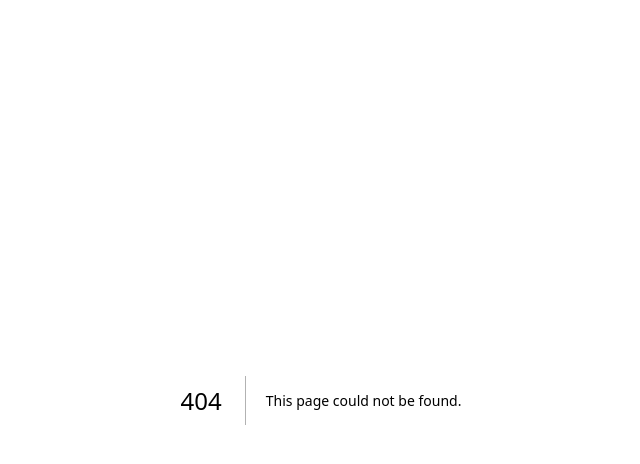
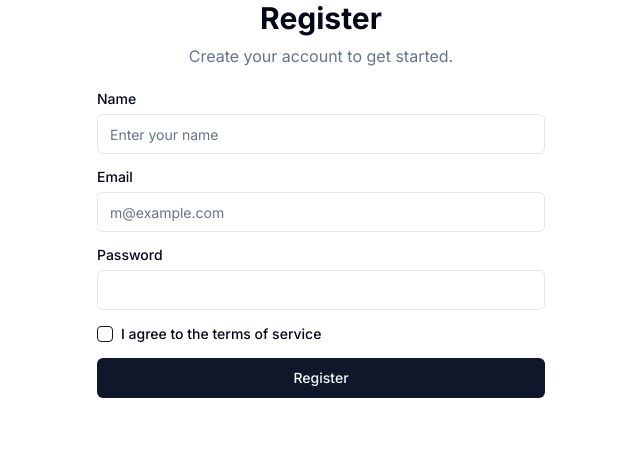
Before and after one commit to GearHead87/EasyMedicine, a Next.js app: page /signup in a window 1280 px wide. Before the commit this address had no page. Shown: the top 464 px of the page, without its empty margins (319-959 px from the left). Built offline with nearby package versions, Linux system fonts and the light colour scheme.

Commit message:
sign in and sign up page

```diff
--- a/package.json
+++ b/package.json
@@ -14,6 +14,9 @@
 	"dependencies": {
 		"@auth/prisma-adapter": "^2.4.1",
 		"@prisma/client": "^5.16.1",
+		"@radix-ui/react-checkbox": "^1.1.1",
+		"@radix-ui/react-label": "^2.1.0",
+		"@radix-ui/react-slot": "^1.1.0",
 		"@reduxjs/toolkit": "^2.2.6",
 		"bcrypt": "^5.1.1",
 		"class-variance-authority": "^0.7.0",
--- a/src/app/layout.tsx
+++ b/src/app/layout.tsx
@@ -25,7 +25,8 @@
 			<body
 				className={cn(
 					'min-h-screen bg-background font-sans antialiased',
-					fontSans.variable
+					fontSans.variable,
+
 				)}
 			>
 				<ReduxProvider>
--- a/src/app/sign-in/page.tsx
+++ /dev/null
@@ -1,3 +0,0 @@
-export default function SignInPage() {
-
-};
--- /dev/null
+++ b/src/app/signin/page.tsx
@@ -0,0 +1,16 @@
+import SignInForm from '@/components/component/SignInForm';
+import React from 'react';
+
+const SignInPage = () => {
+	return (
+		<div className="mx-auto max-w-md space-y-6">
+			<div className="space-y-2 text-center">
+				<h1 className="text-3xl font-bold">Sign in</h1>
+				<p className="text-muted-foreground">Sign in to get started.</p>
+			</div>
+			<SignInForm />
+		</div>
+	);
+};
+
+export default SignInPage;
--- /dev/null
+++ b/src/app/signup/page.tsx
@@ -0,0 +1,16 @@
+import { SignUpForm } from '@/components/component/SignUpForm';
+import React from 'react';
+
+const page = () => {
+	return (
+		<div className="mx-auto max-w-md space-y-6">
+			<div className="space-y-2 text-center">
+				<h1 className="text-3xl font-bold">Register</h1>
+				<p className="text-muted-foreground">Create your account to get started.</p>
+			</div>
+			<SignUpForm />
+		</div>
+	);
+};
+
+export default page;
--- /dev/null
+++ b/src/components/component/SignInForm.tsx
@@ -0,0 +1,27 @@
+import React from 'react';
+import { Label } from '@/components/ui/label';
+import { Input } from '@/components/ui/input';
+import { Checkbox } from '@/components/ui/checkbox';
+import { Button } from '@/components/ui/button';
+
+const SignInForm = () => {
+	return (
+		<div>
+			<form className="space-y-4">
+				<div className="grid gap-2">
+					<Label htmlFor="email">Email</Label>
+					<Input id="email" type="email" placeholder="m@example.com" required />
+				</div>
+				<div className="grid gap-2">
+					<Label htmlFor="password">Password</Label>
+					<Input id="password" type="password" required />
+				</div>
+				<Button type="submit" className="w-full">
+					Register
+				</Button>
+			</form>
+		</div>
+	);
+};
+
+export default SignInForm;
--- /dev/null
+++ b/src/components/component/SignUpForm.tsx
@@ -0,0 +1,34 @@
+import { Label } from "@/components/ui/label"
+import { Input } from "@/components/ui/input"
+import { Checkbox } from "@/components/ui/checkbox"
+import { Button } from "@/components/ui/button"
+
+export function SignUpForm() {
+  return (
+    <div>
+      <form className="space-y-4">
+        <div className="grid gap-2">
+          <Label htmlFor="name">Name</Label>
+          <Input id="name" placeholder="Enter your name" required />
+        </div>
+        <div className="grid gap-2">
+          <Label htmlFor="email">Email</Label>
+          <Input id="email" type="email" placeholder="m@example.com" required />
+        </div>
+        <div className="grid gap-2">
+          <Label htmlFor="password">Password</Label>
+          <Input id="password" type="password" required />
+        </div>
+        <div className="flex items-center space-x-2">
+          <Checkbox id="terms" required />
+          <Label htmlFor="terms" className="text-sm font-medium leading-none">
+            I agree to the terms of service
+          </Label>
+        </div>
+        <Button type="submit" className="w-full">
+          Register
+        </Button>
+      </form>
+    </div>
+  )
+}
--- /dev/null
+++ b/src/components/ui/button.tsx
@@ -0,0 +1,56 @@
+import * as React from "react"
+import { Slot } from "@radix-ui/react-slot"
+import { cva, type VariantProps } from "class-variance-authority"
+
+import { cn } from "@/lib/utils"
+
+const buttonVariants = cva(
+  "inline-flex items-center justify-center whitespace-nowrap rounded-md text-sm font-medium ring-offset-background transition-colors focus-visible:outline-none focus-visible:ring-2 focus-visible:ring-ring focus-visible:ring-offset-2 disabled:pointer-events-none disabled:opacity-50",
+  {
+    variants: {
+      variant: {
+        default: "bg-primary text-primary-foreground hover:bg-primary/90",
+        destructive:
+          "bg-destructive text-destructive-foreground hover:bg-destructive/90",
+        outline:
+          "border border-input bg-background hover:bg-accent hover:text-accent-foreground",
+        secondary:
+          "bg-secondary text-secondary-foreground hover:bg-secondary/80",
+        ghost: "hover:bg-accent hover:text-accent-foreground",
+        link: "text-primary underline-offset-4 hover:underline",
+      },
+      size: {
+        default: "h-10 px-4 py-2",
+        sm: "h-9 rounded-md px-3",
+        lg: "h-11 rounded-md px-8",
+        icon: "h-10 w-10",
+      },
+    },
+    defaultVariants: {
+      variant: "default",
+      size: "default",
+    },
+  }
+)
+
+export interface ButtonProps
+  extends React.ButtonHTMLAttributes<HTMLButtonElement>,
+    VariantProps<typeof buttonVariants> {
+  asChild?: boolean
+}
+
+const Button = React.forwardRef<HTMLButtonElement, ButtonProps>(
+  ({ className, variant, size, asChild = false, ...props }, ref) => {
+    const Comp = asChild ? Slot : "button"
+    return (
+      <Comp
+        className={cn(buttonVariants({ variant, size, className }))}
+        ref={ref}
+        {...props}
+      />
+    )
+  }
+)
+Button.displayName = "Button"
+
+export { Button, buttonVariants }
--- /dev/null
+++ b/src/components/ui/checkbox.tsx
@@ -0,0 +1,30 @@
+"use client"
+
+import * as React from "react"
+import * as CheckboxPrimitive from "@radix-ui/react-checkbox"
+import { Check } from "lucide-react"
+
+import { cn } from "@/lib/utils"
+
+const Checkbox = React.forwardRef<
+  React.ElementRef<typeof CheckboxPrimitive.Root>,
+  React.ComponentPropsWithoutRef<typeof CheckboxPrimitive.Root>
+>(({ className, ...props }, ref) => (
+  <CheckboxPrimitive.Root
+    ref={ref}
+    className={cn(
+      "peer h-4 w-4 shrink-0 rounded-sm border border-primary ring-offset-background focus-visible:outline-none focus-visible:ring-2 focus-visible:ring-ring focus-visible:ring-offset-2 disabled:cursor-not-allowed disabled:opacity-50 data-[state=checked]:bg-primary data-[state=checked]:text-primary-foreground",
+      className
+    )}
+    {...props}
+  >
+    <CheckboxPrimitive.Indicator
+      className={cn("flex items-center justify-center text-current")}
+    >
+      <Check className="h-4 w-4" />
+    </CheckboxPrimitive.Indicator>
+  </CheckboxPrimitive.Root>
+))
+Checkbox.displayName = CheckboxPrimitive.Root.displayName
+
+export { Checkbox }
--- /dev/null
+++ b/src/components/ui/input.tsx
@@ -0,0 +1,25 @@
+import * as React from "react"
+
+import { cn } from "@/lib/utils"
+
+export interface InputProps
+  extends React.InputHTMLAttributes<HTMLInputElement> {}
+
+const Input = React.forwardRef<HTMLInputElement, InputProps>(
+  ({ className, type, ...props }, ref) => {
+    return (
+      <input
+        type={type}
+        className={cn(
+          "flex h-10 w-full rounded-md border border-input bg-background px-3 py-2 text-sm ring-offset-background file:border-0 file:bg-transparent file:text-sm file:font-medium placeholder:text-muted-foreground focus-visible:outline-none focus-visible:ring-2 focus-visible:ring-ring focus-visible:ring-offset-2 disabled:cursor-not-allowed disabled:opacity-50",
+          className
+        )}
+        ref={ref}
+        {...props}
+      />
+    )
+  }
+)
+Input.displayName = "Input"
+
+export { Input }
--- /dev/null
+++ b/src/components/ui/label.tsx
@@ -0,0 +1,26 @@
+"use client"
+
+import * as React from "react"
+import * as LabelPrimitive from "@radix-ui/react-label"
+import { cva, type VariantProps } from "class-variance-authority"
+
+import { cn } from "@/lib/utils"
+
+const labelVariants = cva(
+  "text-sm font-medium leading-none peer-disabled:cursor-not-allowed peer-disabled:opacity-70"
+)
+
+const Label = React.forwardRef<
+  React.ElementRef<typeof LabelPrimitive.Root>,
+  React.ComponentPropsWithoutRef<typeof LabelPrimitive.Root> &
+    VariantProps<typeof labelVariants>
+>(({ className, ...props }, ref) => (
+  <LabelPrimitive.Root
+    ref={ref}
+    className={cn(labelVariants(), className)}
+    {...props}
+  />
+))
+Label.displayName = LabelPrimitive.Root.displayName
+
+export { Label }
```
Also changed, not shown: src/lib/AuthOptions.ts (deleted), 2 other files (tests, documents, lock files or other folders).
